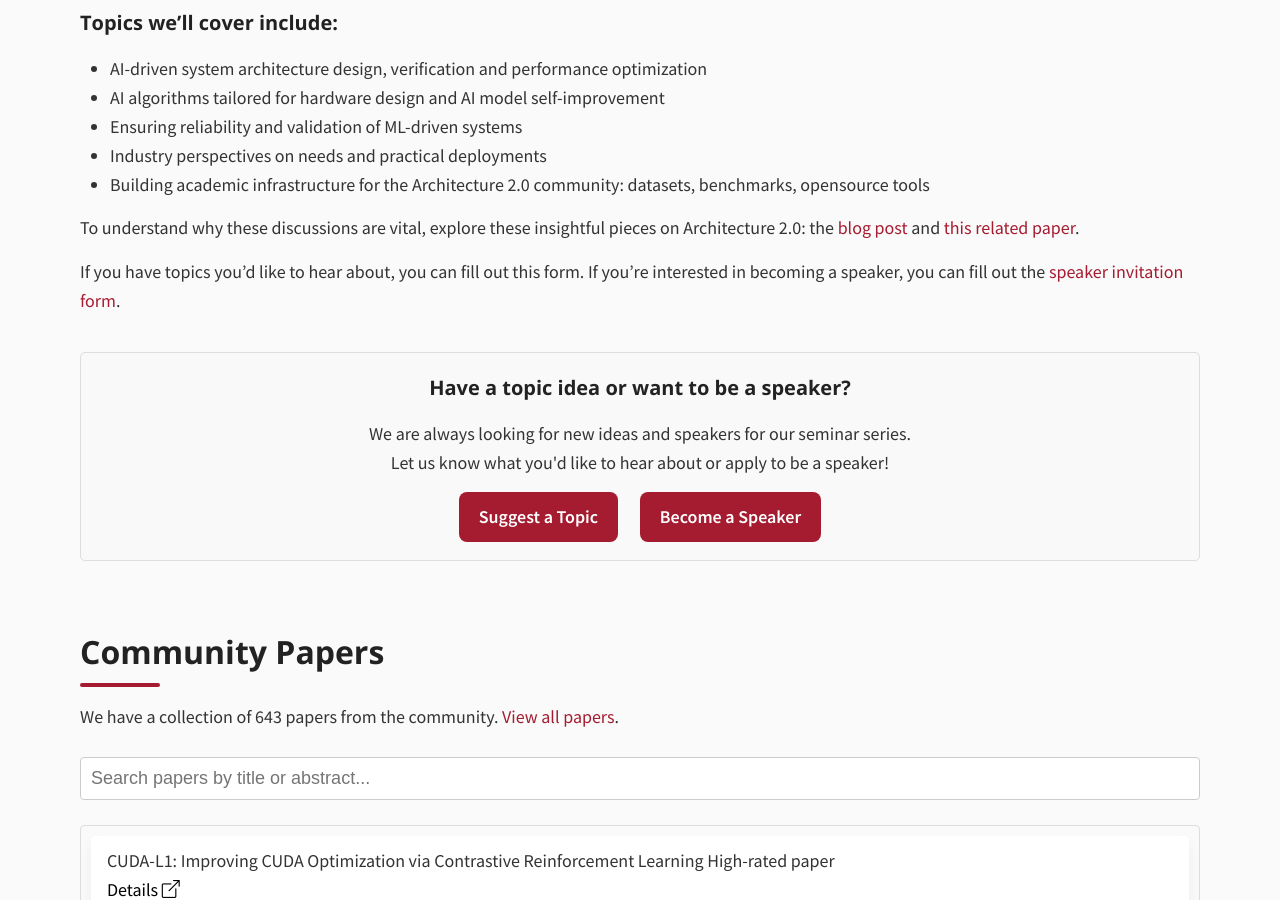
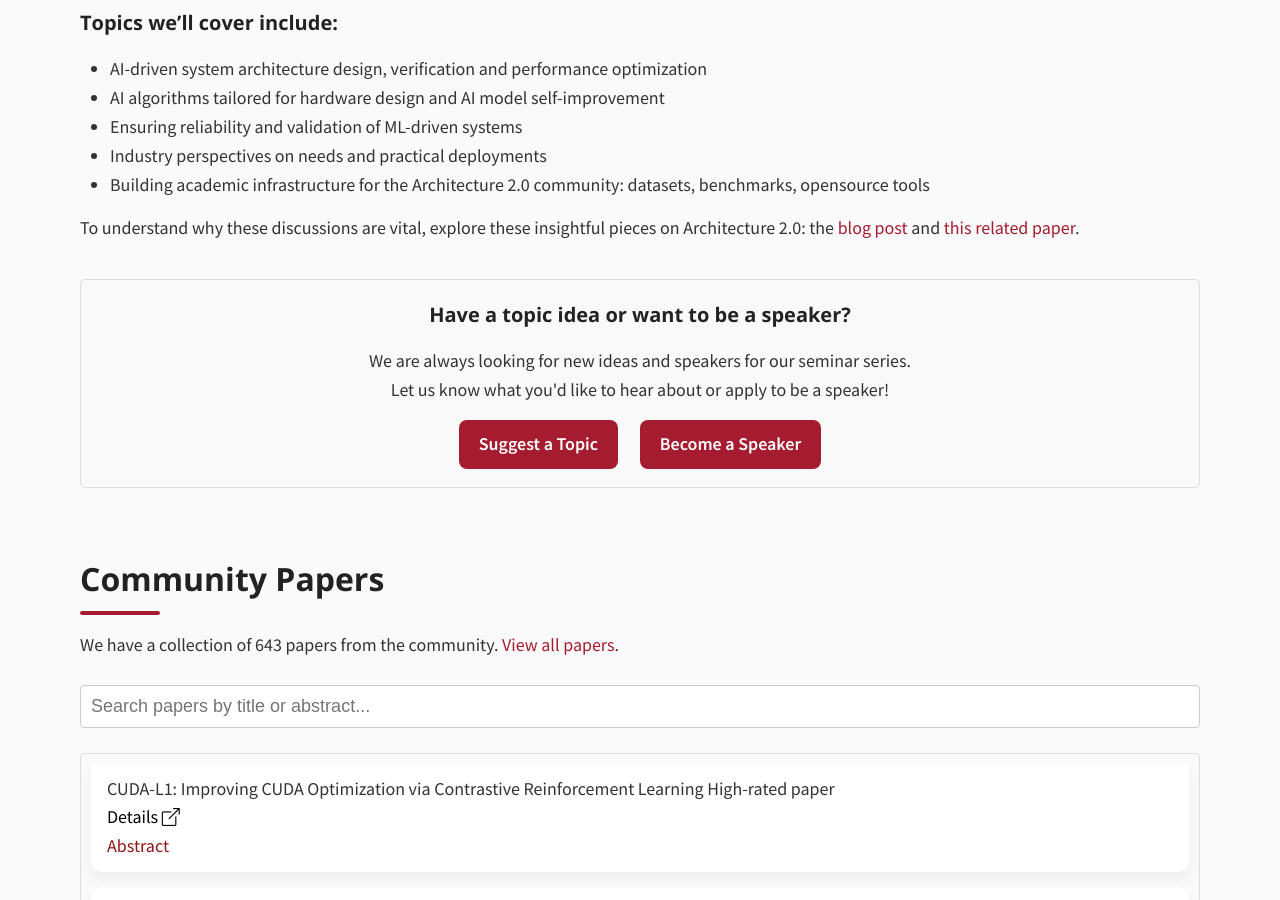
Before and after one commit to harvard-edge/arch2-seminar, a Jekyll site: the page built from index.md, in a window 1280 px wide and 900 px high, scrolled down 707 px. Built offline with Jekyll 4.4.1, drawn with Linux system fonts in a browser that asks for light colours; nearby versions of some CDN libraries.

Commit message:
Refactor: Remove redundant text

```diff
--- a/index.md
+++ b/index.md
@@ -24,8 +24,6 @@ We want to bring the community together to discuss the future of computer system
 </div>
 
 To understand why these discussions are vital, explore these insightful pieces on Architecture 2.0: the [blog post](https://www.sigarch.org/architecture-2-0-why-computer-architects-need-a-data-centric-ai-gymnasium/) and [this related paper](https://ieeexplore.ieee.org/stamp/stamp.jsp?arnumber=10857820).
-
-If you have topics you'd like to hear about, you can fill out this form. If you're interested in becoming a speaker, you can fill out the [speaker invitation form](https://docs.google.com/forms/d/e/1FAIpQLSeCBYzO0PSNhpRnuy7MpR4zJ8MtW2zIqGU-8-TQF0PWGpnBCA/viewform?usp=dialog).
 
 <div class="card" style="margin: 2em 0; padding: 1em; border: 1px solid #ddd; border-radius: 5px; background-color: #f9f9f9; text-align: center;">
     <h3 style="margin-top: 0;">Have a topic idea or want to be a speaker?</h3>
```
